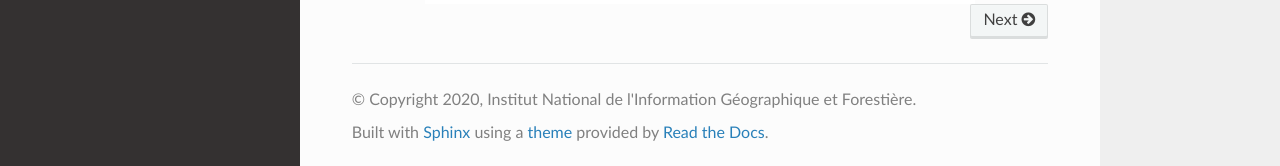
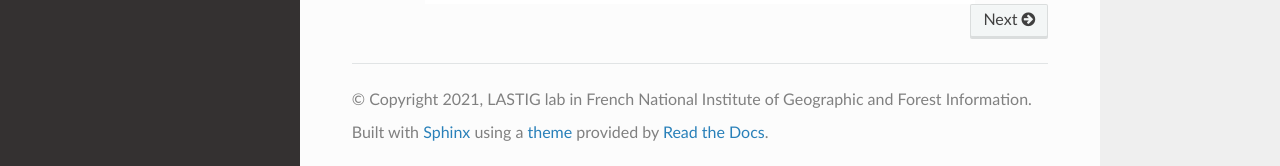
Before and after one commit to umrlastig/tracklib, a Sphinx documentation site: the page built from doc/source/index.rst, in a window 1280 px wide and 1240 px high. Shown: the part 1071-1237 px from the top of the window. Built offline with Sphinx 7.4.7 and the Read the Docs theme 2.0.0, drawn with Linux system fonts in a browser that asks for light colours.

Commit message:
change date

```diff
--- a/doc/source/conf.py
+++ b/doc/source/conf.py
@@ -18,7 +18,7 @@
 # -- Project information -----------------------------------------------------
 
 project = 'TrackLib'
-copyright = "2020, Institut National de l'Information Géographique et Forestière"
+copyright = "2021, LASTIG lab in French National Institute of Geographic and Forest Information"
 author = 'Yann Méneroux, Marie-Dominique Van Damme'
 
 # The full version, including alpha/beta/rc tags
```
